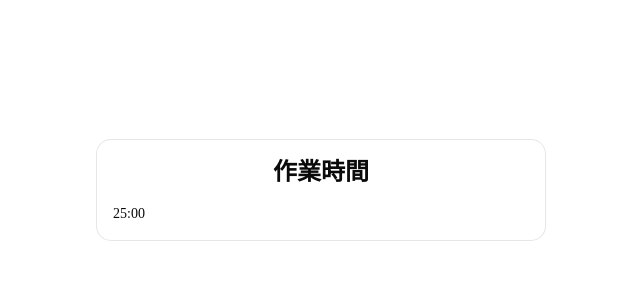
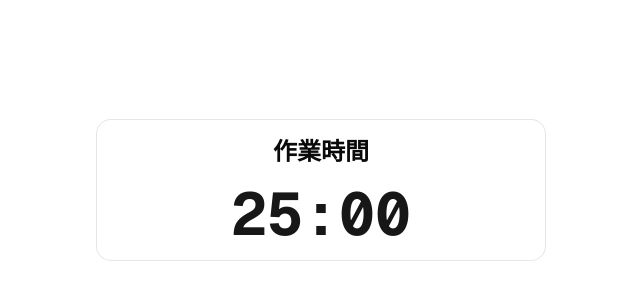
Before and after one commit to Kazuho1222/ai-pomodoro-timer, a Next.js app: page / in a window 1280 px wide. Shown: the part 210-510 px from the top of the page, without its empty margins (319-959 px from the left). Built offline with nearby package versions, Linux system fonts and the light colour scheme.

Commit message:
時間表示コンポーネントの実装

```diff
--- a/components/TimerApp.tsx
+++ b/components/TimerApp.tsx
@@ -1,5 +1,6 @@
 "use client";
 
+import TimerDisplay from "./TimerDisplay";
 import { Card, CardContent, CardHeader, CardTitle } from "./ui/card";
 
 export default function TimerApp() {
@@ -11,7 +12,9 @@
 						作業時間
 					</CardTitle>
 				</CardHeader>
-				<CardContent>25:00</CardContent>
+				<CardContent className="flex justify-center">
+					<TimerDisplay minutes={25} seconds={0} />
+				</CardContent>
 			</Card>
 		</div>
 	);
--- /dev/null
+++ b/components/TimerDisplay.tsx
@@ -0,0 +1,12 @@
+interface TimerDisplayProps {
+	minutes: number;
+	seconds: number;
+}
+
+export default function TimerDisplay({ minutes, seconds }: TimerDisplayProps) {
+	return (
+		<div className="text-6xl font-mono font-bold text-primary">
+			{String(minutes).padStart(2, "0")}:{String(seconds).padStart(2, "0")}
+		</div>
+	);
+}
```
Also changed, not shown: 1 other file (tests, documents, lock files or other folders).
